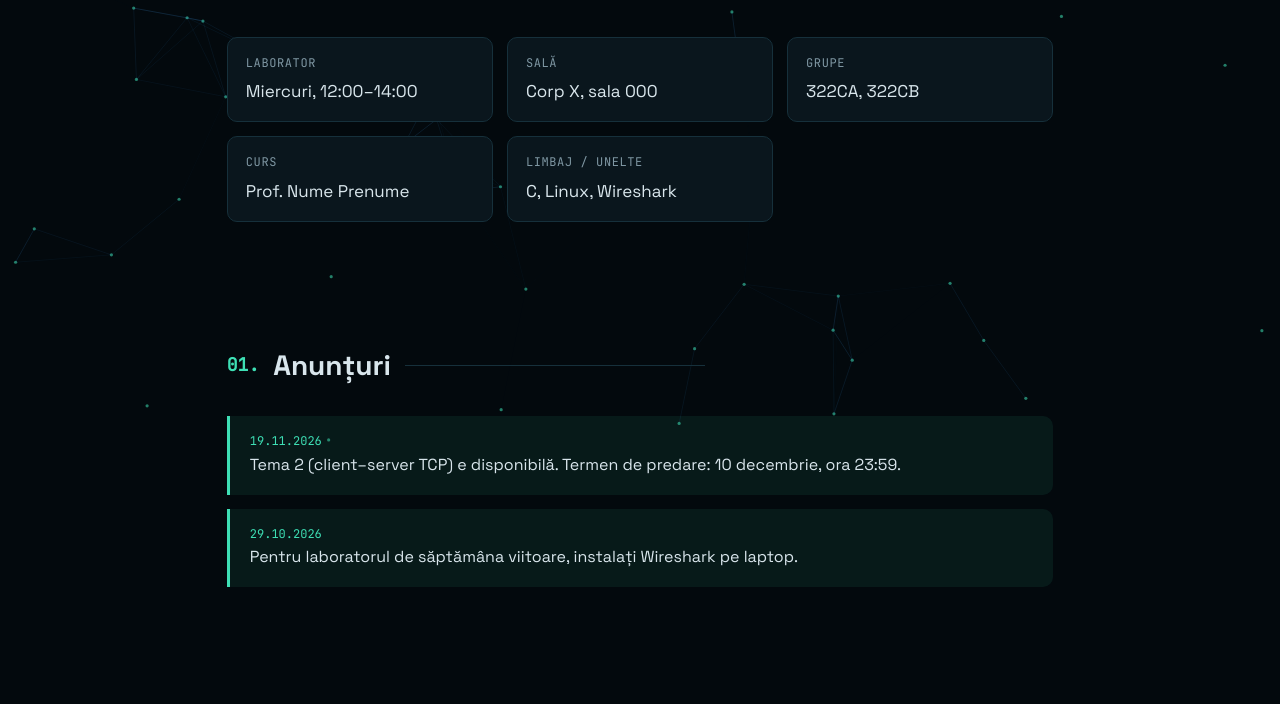
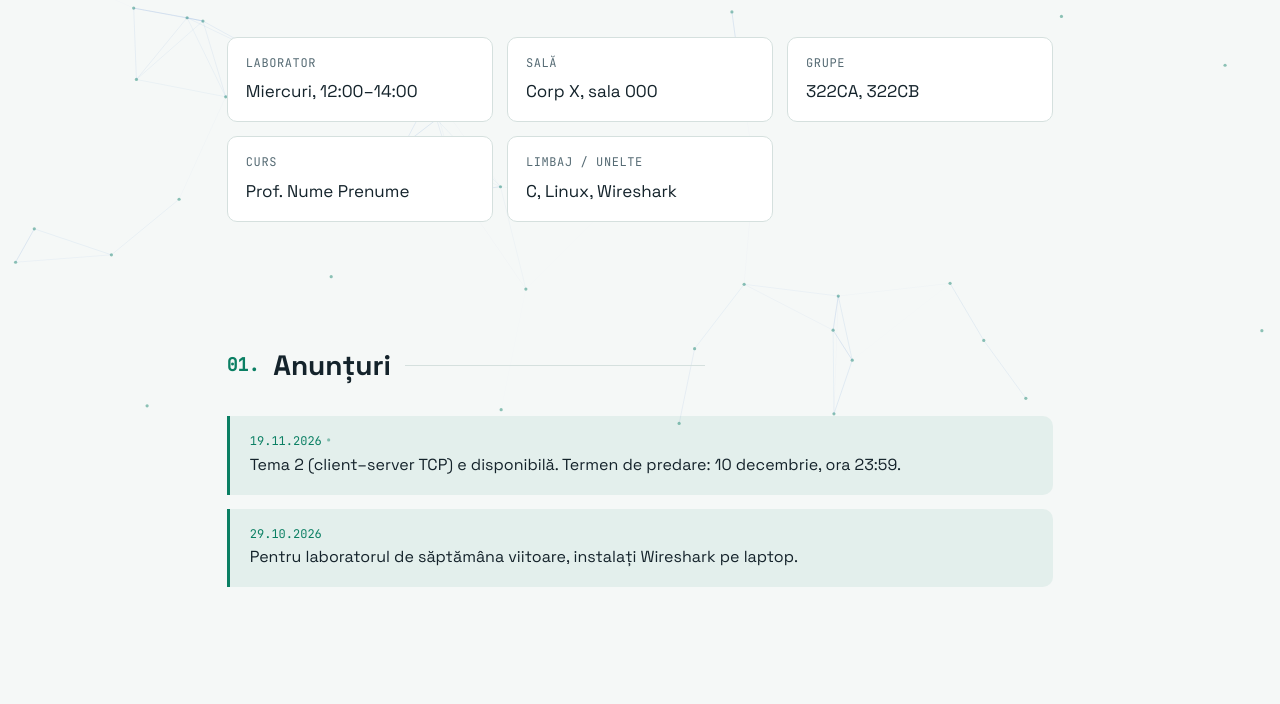
Before and after one commit to kaannasurla/kaannasurla.github.io, a plain HTML site: page communication-protocols.html in a window 1280 px wide. Shown: the part 355-1059 px from the top of the page. Drawn offline with Linux system fonts and the light colour scheme.

Commit message:
Implement theme preference script in HTML
Added a script to apply saved theme preference on page load.

```diff
--- a/communication-protocols.html
+++ b/communication-protocols.html
@@ -7,6 +7,12 @@
 <link rel="preconnect" href="https://fonts.googleapis.com">
 <link rel="preconnect" href="https://fonts.gstatic.com" crossorigin>
 <link href="https://fonts.googleapis.com/css2?family=Space+Grotesk:wght@400;500;700&family=JetBrains+Mono:wght@400&display=swap" rel="stylesheet">
+<script>
+  // Aplică tema salvată (sau pe cea a sistemului) înainte să se afișeze pagina
+  (function(){ var t=null; try{ t=localStorage.getItem('tema'); }catch(e){}
+    if(!t) t = matchMedia('(prefers-color-scheme: light)').matches ? 'light' : 'dark';
+    document.documentElement.dataset.theme = t; })();
+</script>
 <link rel="stylesheet" href="style.css">
 </head>
 <body data-page="predare">
```
